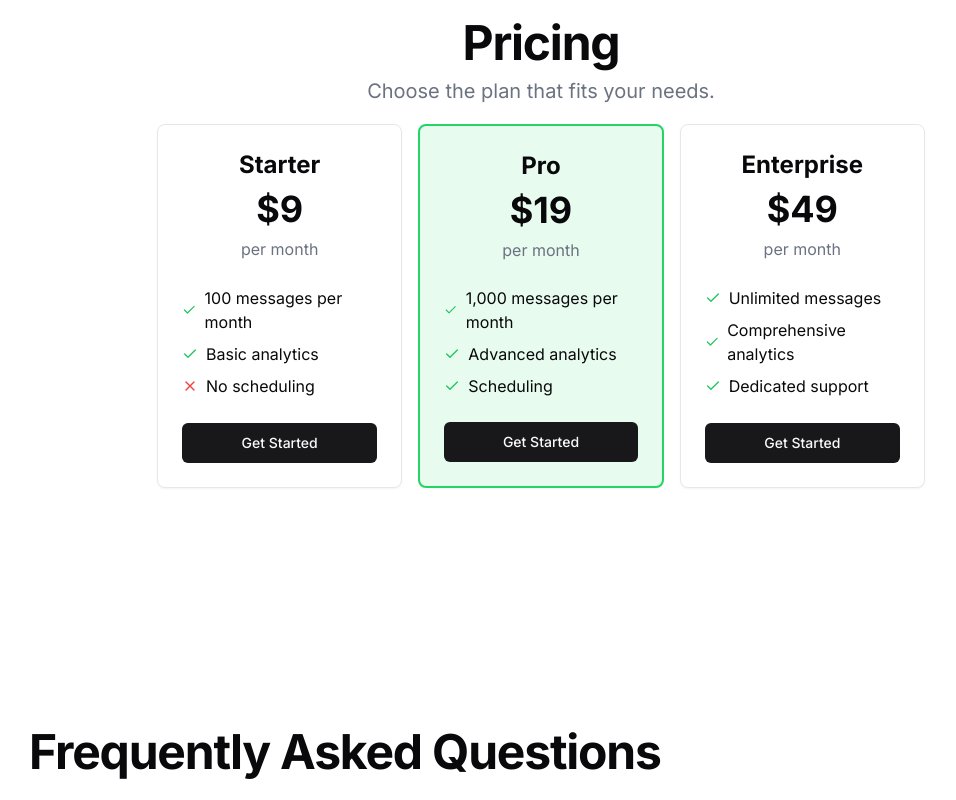
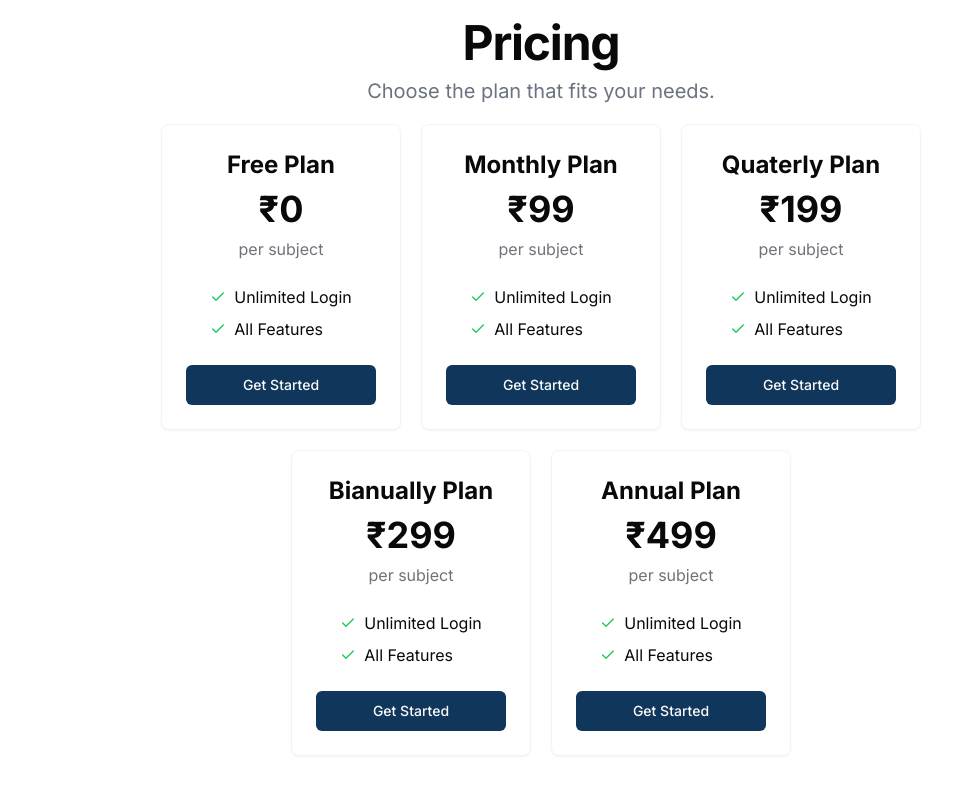
Before and after one commit to HardikShah563/vergeca, a Next.js app: page / in a window 1280 px wide. Shown: the part 2360-3160 px from the top of the page, without its empty margins (99-1055 px from the left). Built offline with nearby package versions, Linux system fonts and the light colour scheme.

Commit message:
pricing corrected

```diff
--- a/components/sections/contact-us.tsx
+++ b/components/sections/contact-us.tsx
@@ -7,7 +7,7 @@ import { Textarea } from "@/components/ui/textarea";
 export function ContactUs() {
     return (
         <>
-            <section className="section bg-muted">
+            <section className="section mb-0 bg-muted">
                 <div className="my-5">
                     <h1 className="heading text-center my-10">
                         Contact Us
--- a/components/sections/pricing.tsx
+++ b/components/sections/pricing.tsx
@@ -1,12 +1,45 @@
 // importing shadcn components
 import { Button } from "@/components/ui/button";
 import { Card } from "@/components/ui/card";
+import { pricing } from "@/lib/data";
 
 // importing icons
 import {
     Check,
     X
 } from "lucide-react";
+
+interface PriceCardInterface {
+    name: string,
+    cost: number,
+    costDivision: string,
+    duration: number,
+    userCount: number,
+    features: string[]
+}
+
+function PricingCard(props: PriceCardInterface) {
+    return (
+        <>
+            <Card className="group flex flex-col items-center justify-between rounded-lg p-6 text-center shadow-sm transition-all w-[80vw] sm:w-60 border border-muted hover:border-muted-foreground hover:bg-muted">
+                <div className="space-y-2">
+                    <h3 className="text-2xl font-bold">{props.name}</h3>
+                    <p className="text-4xl font-bold">₹{props.cost}</p>
+                    <p className="text-muted-foreground">{props.costDivision}</p>
+                </div>
+                <ul className="my-6 space-y-2 text-left">
+                    {props.features.map((feature) => (
+                        <li className="flex items-center gap-2">
+                            <Check className="h-4 w-4 text-green-500" />
+                            <span>{feature}</span>
+                        </li>
+                    ))}
+                </ul>
+                <Button variant={"default"} className="w-full bg-accent group-hover:bg-foreground">Get Started</Button>
+            </Card>
+        </>
+    );
+}
 
 export function Pricing() {
     return (
@@ -22,75 +55,19 @@ export function Pricing() {
                                 Choose the plan that fits your needs.
                             </p>
                         </div>
-                        <div className="grid w-full max-w-3xl grid-cols-1 gap-4 sm:grid-cols-2 md:grid-cols-3">
-                            <Card className="flex flex-col items-center justify-between rounded-lg border border-gray-200 p-6 text-center shadow-sm transition-all hover:border-gray-300 dark:border-gray-800 dark:hover:border-gray-700">
-                                <div className="space-y-2">
-                                    <h3 className="text-2xl font-bold">Starter</h3>
-                                    <p className="text-4xl font-bold">$9</p>
-                                    <p className="text-gray-500 dark:text-gray-400">per month</p>
-                                </div>
-                                <ul className="my-6 space-y-2 text-left">
-                                    <li className="flex items-center gap-2">
-                                        <Check className="h-4 w-4 text-green-500" />
-                                        <span>100 messages per month</span>
-                                    </li>
-                                    <li className="flex items-center gap-2">
-                                        <Check className="h-4 w-4 text-green-500" />
-                                        <span>Basic analytics</span>
-                                    </li>
-                                    <li className="flex items-center gap-2">
-                                        <X className="h-4 w-4 text-red-500" />
-                                        <span>No scheduling</span>
-                                    </li>
-                                </ul>
-                                <Button className="w-full">Get Started</Button>
-                            </Card>
 
-                            <Card className="flex flex-col items-center justify-between rounded-lg border-2 border-[#25D366] bg-[#25D366]/10 p-6 text-center shadow-sm transition-all hover:border-[#25D366]/80 dark:border-[#25D366] dark:bg-[#25D366]/20 dark:hover:border-[#25D366]/80">
-                                <div className="space-y-2">
-                                    <h3 className="text-2xl font-bold">Pro</h3>
-                                    <p className="text-4xl font-bold">$19</p>
-                                    <p className="text-gray-500 dark:text-gray-400">per month</p>
-                                </div>
-                                <ul className="my-6 space-y-2 text-left">
-                                    <li className="flex items-center gap-2">
-                                        <Check className="h-4 w-4 text-green-500" />
-                                        <span>1,000 messages per month</span>
-                                    </li>
-                                    <li className="flex items-center gap-2">
-                                        <Check className="h-4 w-4 text-green-500" />
-                                        <span>Advanced analytics</span>
-                                    </li>
-                                    <li className="flex items-center gap-2">
-                                        <Check className="h-4 w-4 text-green-500" />
-                                        <span>Scheduling</span>
-                                    </li>
-                                </ul>
-                                <Button className="w-full">Get Started</Button>
-                            </Card>
-
-                            <Card className="flex flex-col items-center justify-between rounded-lg border border-gray-200 p-6 text-center shadow-sm transition-all hover:border-gray-300 dark:border-gray-800 dark:hover:border-gray-700">
-                                <div className="space-y-2">
-                                    <h3 className="text-2xl font-bold">Enterprise</h3>
-                                    <p className="text-4xl font-bold">$49</p>
-                                    <p className="text-gray-500 dark:text-gray-400">per month</p>
-                                </div>
-                                <ul className="my-6 space-y-2 text-left">
-                                    <li className="flex items-center gap-2">
-                                        <Check className="h-4 w-4 text-green-500" />
-                                        <span>Unlimited messages</span>
-                                    </li>
-                                    <li className="flex items-center gap-2">
-                                        <Check className="h-4 w-4 text-green-500" />
-                                        <span>Comprehensive analytics</span>
-                                    </li>
-                                    <li className="flex items-center gap-2">
-                                        <Check className="h-4 w-4 text-green-500" />
-                                        <span>Dedicated support</span>
-                                    </li>
-                                </ul>
-                                <Button className="w-full">Get Started</Button>
-                            </Card>
+                        <div className="w-full max-w-3xl flex flex-wrap justify-center gap-5">
+                            {pricing.map((pricingCard) => (
+                                <PricingCard
+                                    key={pricingCard.name}
+                                    name={pricingCard.name}
+                                    cost={pricingCard.cost}
+                                    costDivision={pricingCard.costDivision}
+                                    duration={pricingCard.duration}
+                                    userCount={pricingCard.userCount}
+                                    features={pricingCard.features}
+                                />
+                            ))}
                         </div>
                     </div>
                 </div>
--- a/lib/data.tsx
+++ b/lib/data.tsx
@@ -59,12 +59,43 @@ export const features = [
 
 export const pricing = [
     {
-        "name": "",
+        "name": "Free Plan",
+        "cost": 0,
+        "costDivision": "per subject",
+        "duration": 30,
+        "userCount": 1,
+        "features": ["Unlimited Login", "All Features"],
+    }, {
+        "name": "Monthly Plan",
         "cost": 99,
         "costDivision": "per subject",
         "duration": 30,
         "userCount": 1,
-        "features": "All Features",
+        "features": ["Unlimited Login", "All Features"],
+    },
+    {
+        "name": "Quaterly Plan",
+        "cost": 199,
+        "costDivision": "per subject",
+        "duration": 90,
+        "userCount": 1,
+        "features": ["Unlimited Login", "All Features"],
+    },
+    {
+        "name": "Bianually Plan",
+        "cost": 299,
+        "costDivision": "per subject",
+        "duration": 180,
+        "userCount": 1,
+        "features": ["Unlimited Login", "All Features"],
+    },
+    {
+        "name": "Annual Plan",
+        "cost": 499,
+        "costDivision": "per subject",
+        "duration": 360,
+        "userCount": 1,
+        "features": ["Unlimited Login", "All Features"],
     },
 ];
 
```
